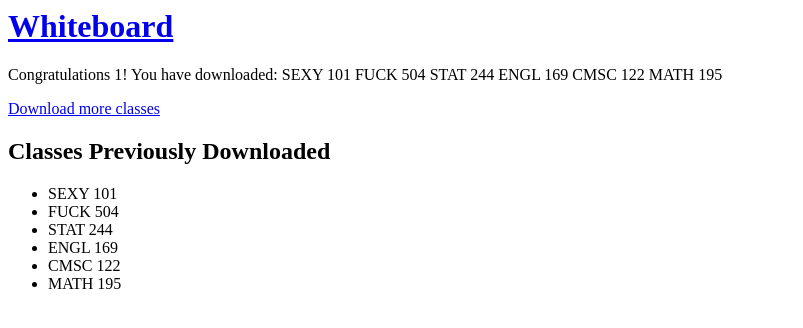
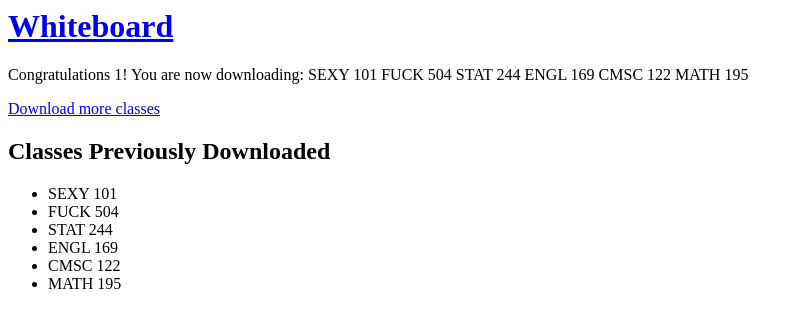
Before and after one commit to shugamoe/CSJAN, a Django app: template django/whiteboard/user_forms/templates/user_forms/post.html in a window 1280 px wide. Shown: the top 328 px of the page, without its empty margins (0-803 px from the left). Run offline with Django 3.2, Linux system fonts and the light colour scheme; data comes from the database, SQL or seed files in the repository; both versions use the stored data as it was after the commit; tables that the repository leaves empty hold one stand-in row (values such as "Sample post"); the template is opened without the code that fills it: values that come from a table or form of the project are taken from there, most other values are stand-ins (such as "Sample title", 1, 10 or a date in 2020).

Commit message:
Migrating django template for actual data

```diff
--- a/django/whiteboard/user_forms/templates/user_forms/post.html
+++ b/django/whiteboard/user_forms/templates/user_forms/post.html
@@ -3,7 +3,7 @@
 
 {% block body %}
 
-<p>Congratulations {{ cnet_id }}!  You have downloaded:
+<p>Congratulations {{ cnet_id }}!  You are now downloading:
 {% for course in courses %}
     <l>{{ course }}</l>
 {% endfor %}
```
Also changed, not shown: django/whiteboard/db.sqlite3.
